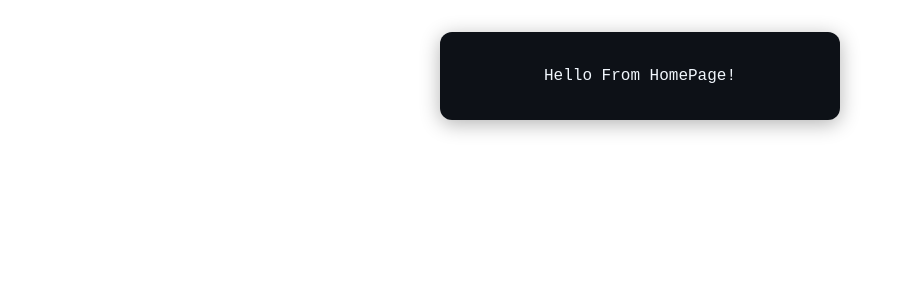
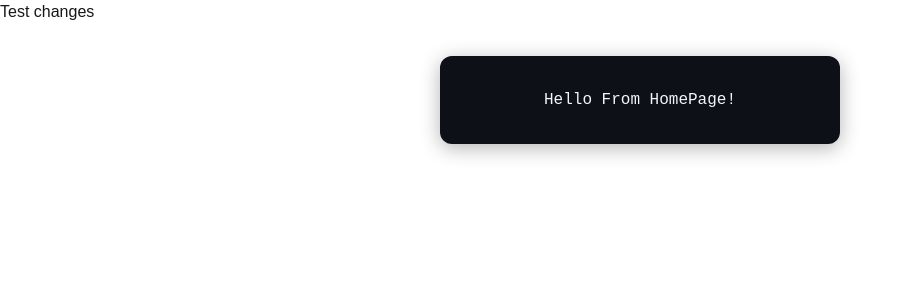
Before and after one commit to Itserge1/frontend_practice, a Next.js app: page / in a window 1280 px wide. Shown: the top 300 px of the page, without its empty margins (0-912 px from the left). Built offline with nearby package versions, Linux system fonts and the light colour scheme.

Commit message:
update change

```diff
--- a/src/app/page.tsx
+++ b/src/app/page.tsx
@@ -4,6 +4,7 @@ export default function Home() {
     return (
         <div>
             <main>
+                <p>Test changes</p>
                 <HomePage />
             </main>
         </div>
```
